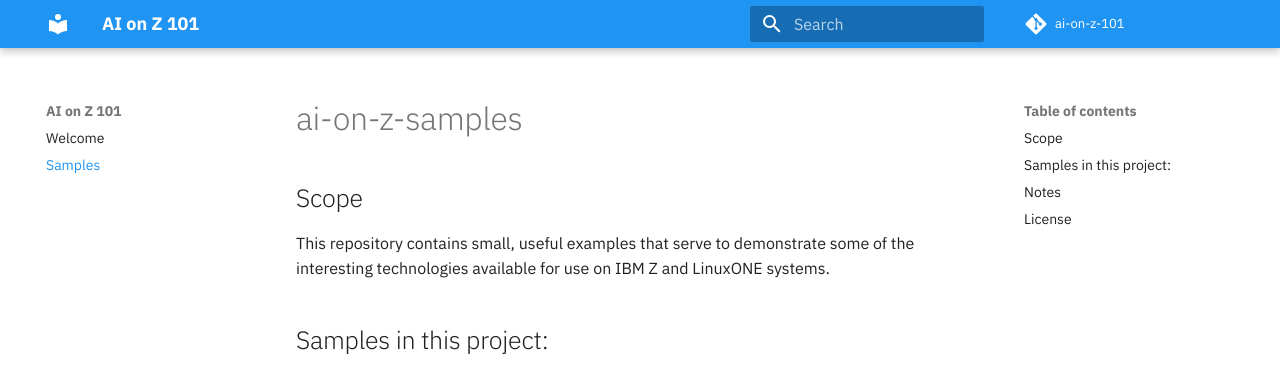
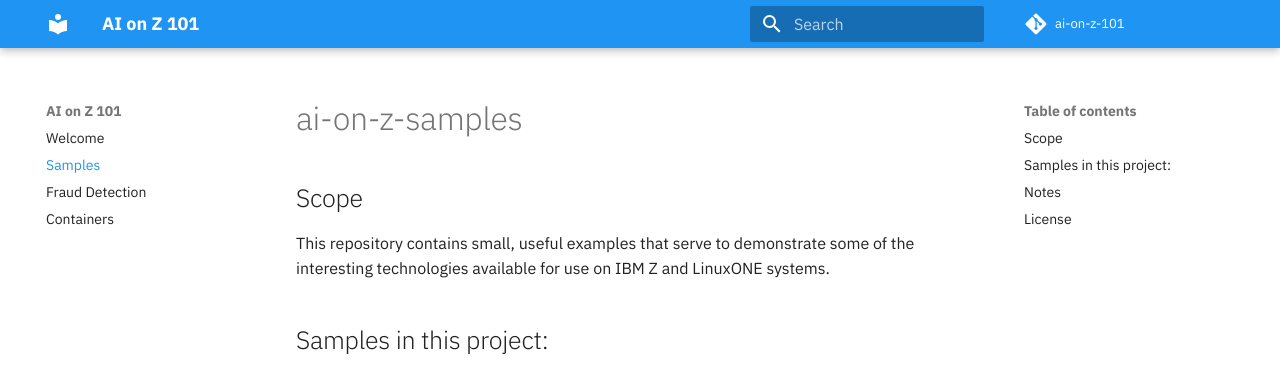
Before and after one commit to IBM/ai-on-z-101, an MkDocs documentation site: the page built from docs/ai-on-z-samples/README.md, in a window 1280 px wide. Shown: the top 376 px of the page. Built offline with MkDocs 1.6.1 and Material for MkDocs 9.7.7, drawn with Linux system fonts in a browser that asks for light colours; comment, search, counter and statistics services are not loaded.

Commit message:
added remaining repos

```diff
--- a/mkdocs.yml
+++ b/mkdocs.yml
@@ -12,6 +12,9 @@
 nav:
   - Welcome: README.md
   - Samples: ai-on-z-samples/README.md
+  - Fraud Detection: ai-on-z-fraud-detection/README.md
+  - Containers: ai-on-z-containers/README.md
+
 
 
 ## DO NOT CHANGE BELOW THIS LINE
```
Also changed, not shown: .gitmodules, site/index.html, site/search/search_index.json, 1 other file.
